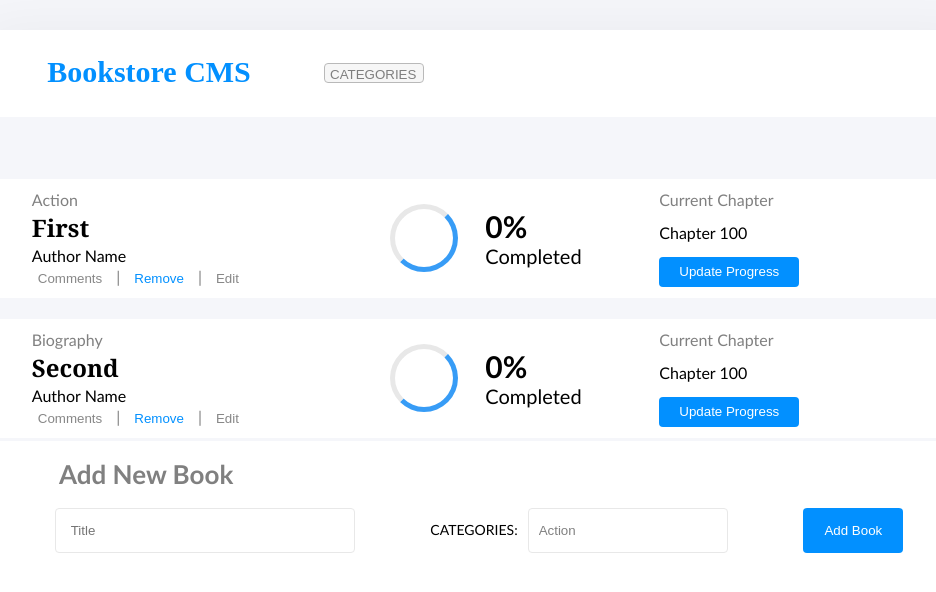
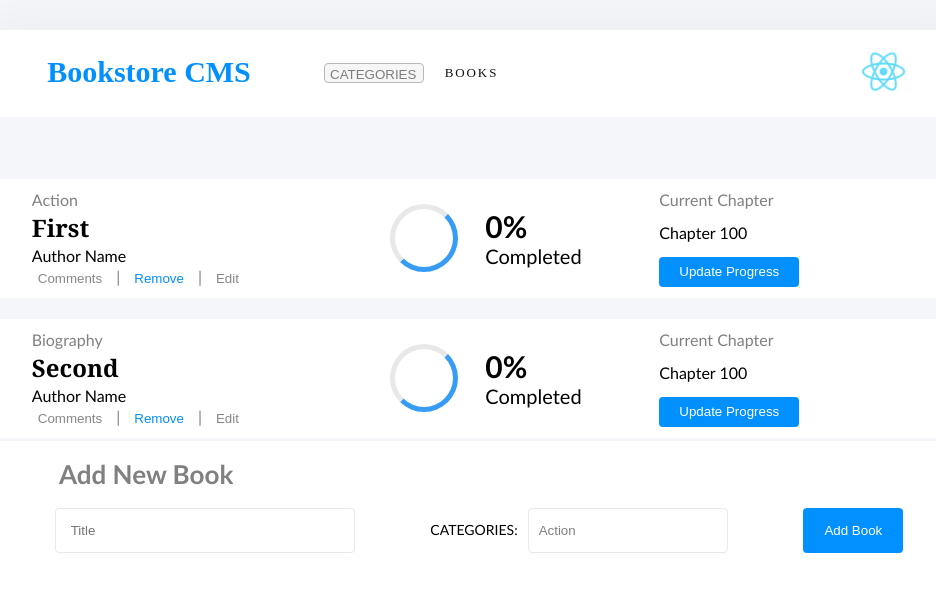
Before and after one commit to alvaropazz/react_bookstore, a React (Create React App) app: page / in a window 1280 px wide. Shown: the top 592 px of the page, without its empty margins (161-1097 px from the left). Built offline with nearby package versions, Linux system fonts and the light colour scheme.

Commit message:
style: :eyes: add header image

```diff
--- a/src/containers/BooksList.js
+++ b/src/containers/BooksList.js
@@ -5,6 +5,7 @@ import PropTypes from 'prop-types';
 import BookComponent from '../components/Book';
 import { removeBook, changeFilter } from '../actions/index';
 import { CategoryFilter } from '../components/CategoryFilter';
+import logo from '../assets/logo.png';
 
 class BooksList extends React.Component {
   constructor(props) {
@@ -32,6 +33,10 @@ class BooksList extends React.Component {
         <nav className="main-nav">
           <h1>Bookstore CMS</h1>
           <CategoryFilter handleFilterChange={this.handleFilterChange} />
+          <h3 className="booksHeader">BOOKS</h3>
+          <div className="imgHeader">
+            <img className="logo" src={logo} alt="logo" />
+          </div>
         </nav>
         <div className="table-container">
           <table>
```
